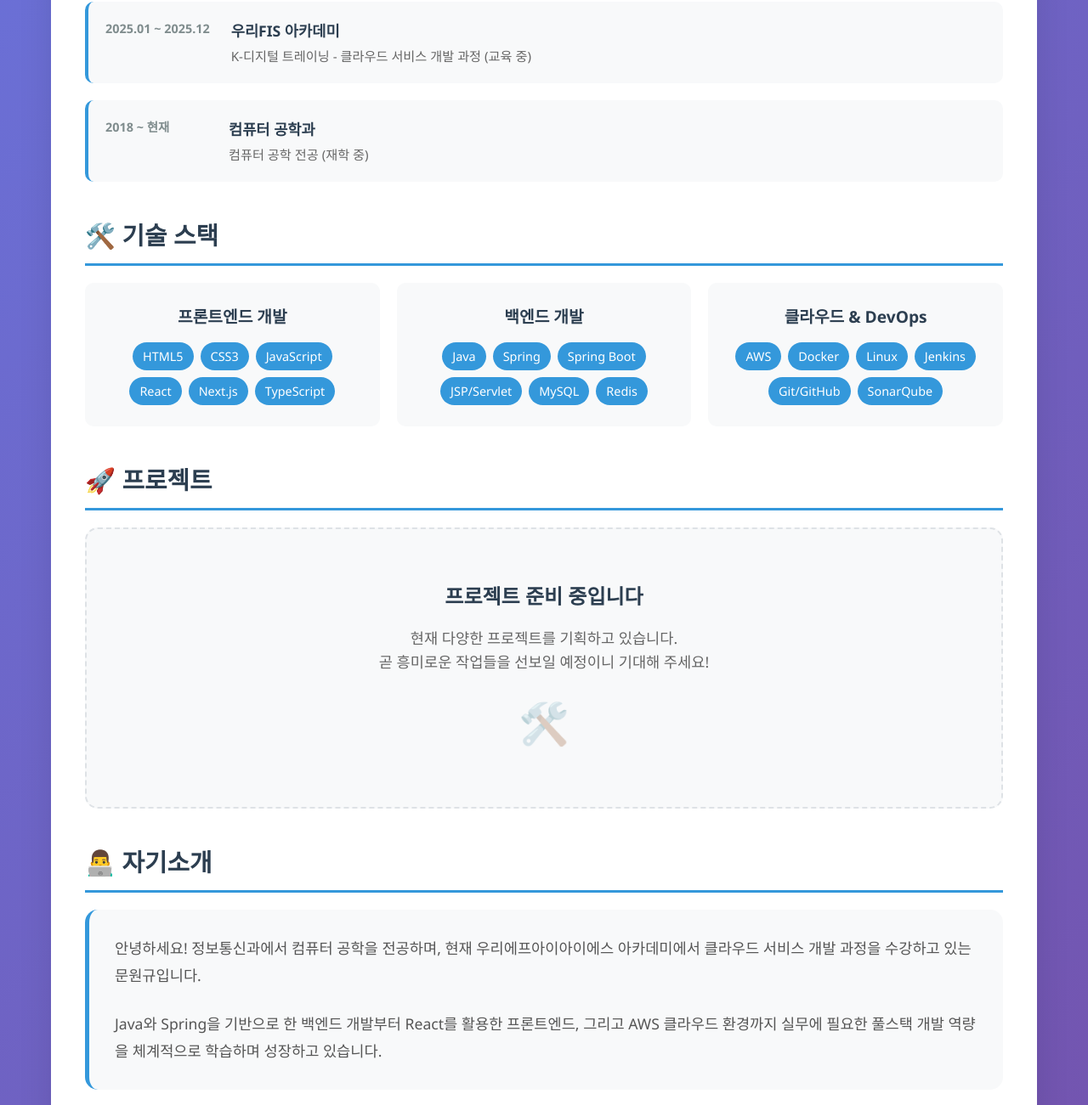
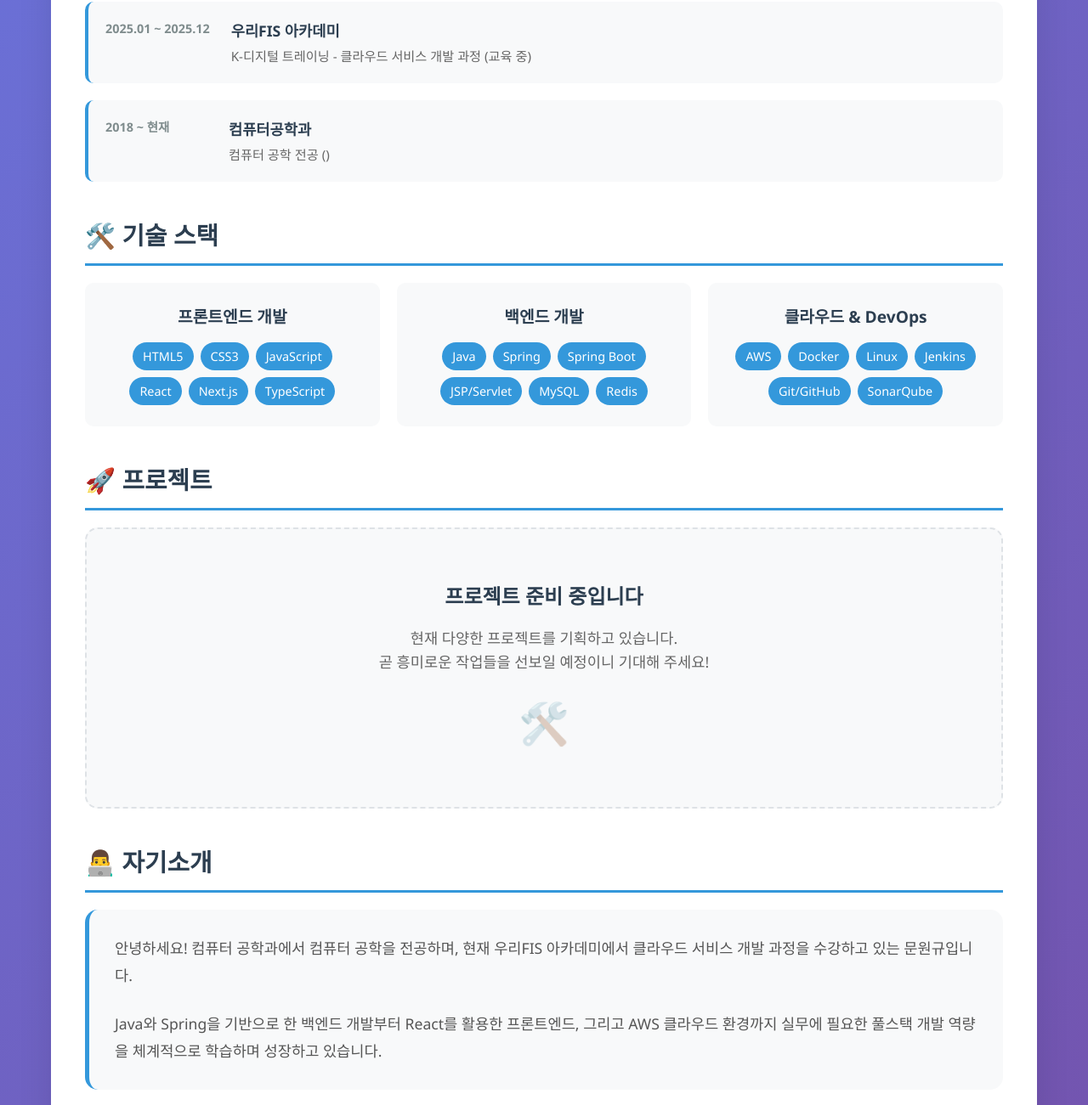
Before and after one commit to dalhana8/portfolio, a plain HTML site: page index.html in a window 1280 px wide. Shown: the part 1439-2740 px from the top of the page at 85% size. Drawn offline with Linux system fonts and the light colour scheme.

Commit message:
Update index.html

```diff
--- a/index.html
+++ b/index.html
@@ -3,7 +3,7 @@
 <head>
     <meta charset="UTF-8">
     <meta name="viewport" content="width=device-width, initial-scale=1.0">
-    <meta name="description" content="정보통신과 학생이자 풀스택 개발자 문원규의 포트폴리오 사이트입니다.">
+    <meta name="description" content="컴퓨터 공학과 학생이자 풀스택 개발자 문원규의 포트폴리오 사이트입니다.">
     <meta name="keywords" content="풀스택개발자, 웹개발, 자바스크립트, HTML, CSS, Java, 포트폴리오">
     <meta name="author" content="문원규">
     <title>문원규 - 풀스택 개발자</title>
@@ -92,8 +92,8 @@
                         <article class="education-item">
                             <div class="education-period">2018 ~ 현재</div>
                             <div class="education-content">
-                                <h3>컴퓨터 공학과</h3>
-                                <p>컴퓨터 공학 전공 (재학 중)</p>
+                                <h3>컴퓨터공학과</h3>
+                                <p>컴퓨터 공학 전공 ()</p>
                             </div>
                         </article>
                     </div>
@@ -153,7 +153,7 @@
                     <h2>👨‍💻 자기소개</h2>
                     <div class="about-content">
                         <p>
-                            안녕하세요! 정보통신과에서 컴퓨터 공학을 전공하며, 현재 우리에프아이아이에스 아카데미에서
+                            안녕하세요! 컴퓨터 공학과에서 컴퓨터 공학을 전공하며, 현재 우리FIS 아카데미에서
                             클라우드 서비스 개발 과정을 수강하고 있는 문원규입니다.
                         </p>
                         <br>
```
